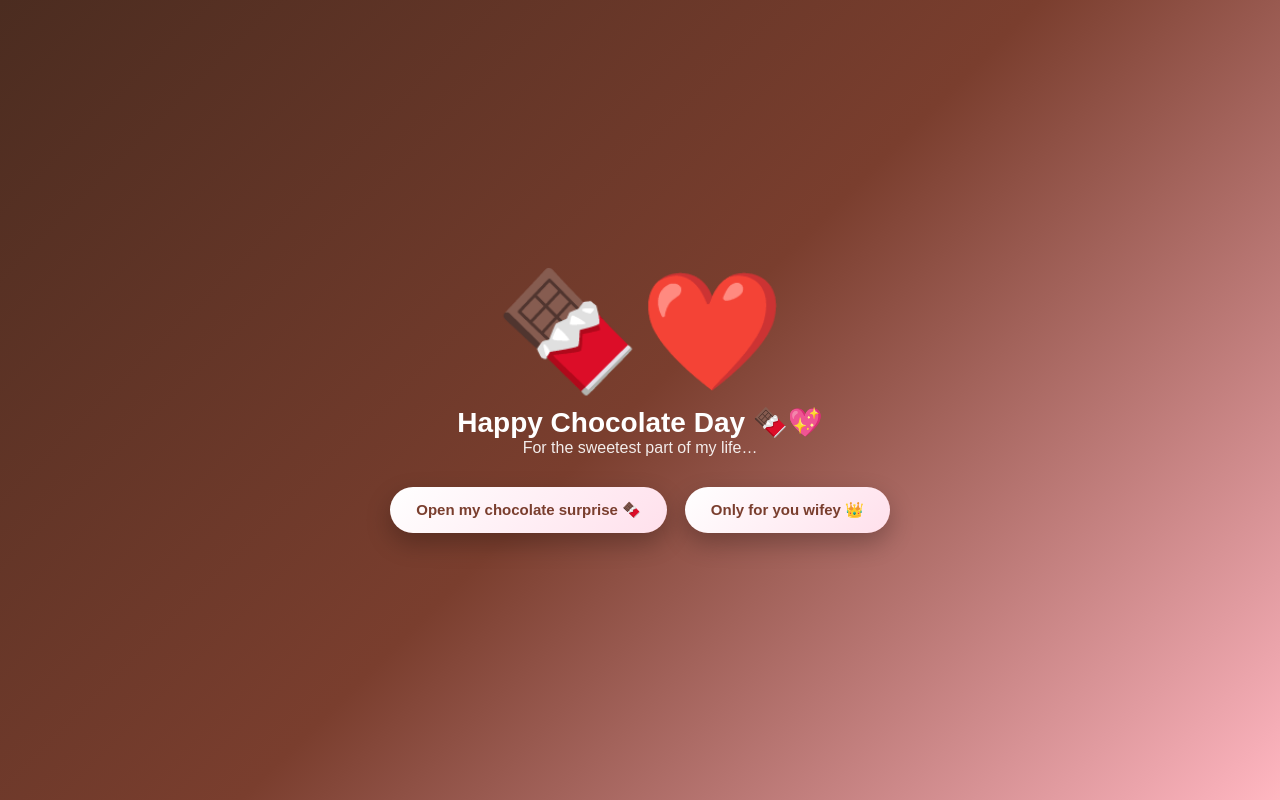
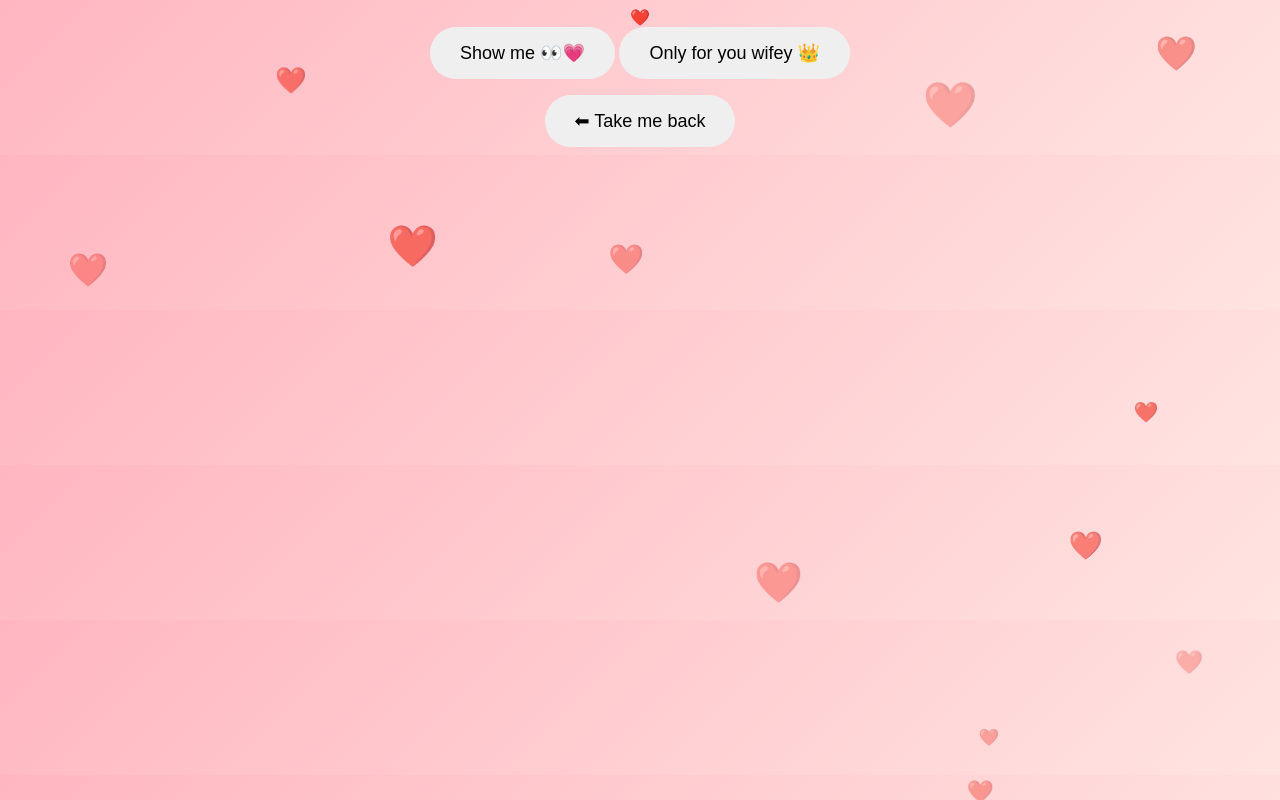
Before and after one commit to kavyansh2720/valentine-site, a Flask app: page /yes in a window 1280 px wide. Run offline with Flask 3, Linux system fonts and the light colour scheme.

Commit message:
Update yes.html

```diff
--- a/templates/yes.html
+++ b/templates/yes.html
@@ -1,219 +1,24 @@
 <!DOCTYPE html>
 <html lang="en">
 <head>
-<meta charset="UTF-8" />
-<meta name="viewport" content="width=device-width, initial-scale=1.0"/>
-<title>Happy Chocolate Day 🍫</title>
+    <meta charset="UTF-8">
+    <title>Chocolate Day 🍫</title>
+    <link rel="stylesheet" href="/static/style.css">
+</head>
+<body class="choco-bg">
 
-<style>
-*{
-  margin:0;
-  padding:0;
-  box-sizing:border-box;
-  font-family:'Poppins', sans-serif;
-}
+<div class="center-heart">❤️</div>
 
-body{
-  height:100vh;
-  background: linear-gradient(135deg, #4b2c20, #7a3e2e, #ffb6c1);
-  overflow:hidden;
-  display:flex;
-  align-items:center;
-  justify-content:center;
-  color:#fff;
-}
-
-/* CONTAINER */
-.container{
-  text-align:center;
-  position:relative;
-  padding:20px;
-}
-
-/* CHOCOLATE HEART */
-.choco-heart{
-  font-size:110px;
-  animation:pulse 2.5s infinite;
-}
-
-@keyframes pulse{
-  0%,100%{transform:scale(1);}
-  50%{transform:scale(1.1);}
-}
-
-/* TITLE */
-.title{
-  margin-top:10px;
-  font-size:28px;
-  font-weight:700;
-}
-
-.subtitle{
-  font-size:16px;
-  opacity:.9;
-  margin-bottom:30px;
-}
-
-/* BUTTONS */
-.buttons{
-  display:flex;
-  gap:18px;
-  justify-content:center;
-  flex-wrap:wrap;
-  transition:.6s ease;
-}
-
-button{
-  padding:14px 26px;
-  border:none;
-  border-radius:30px;
-  font-size:15px;
-  font-weight:600;
-  cursor:pointer;
-  background:linear-gradient(135deg,#fff,#ffe0ec);
-  color:#7a3e2e;
-  box-shadow:0 10px 25px rgba(0,0,0,.25);
-  transition:.3s;
-}
-
-button:hover{
-  transform:scale(1.12);
-}
-
-/* GLASS BOX */
-.choco-box{
-  display:none;
-  margin-top:30px;
-  padding:26px 30px;
-  border-radius:22px;
-  backdrop-filter:blur(16px);
-  background:rgba(255,255,255,0.35);
-  border:1px solid rgba(255,255,255,0.45);
-  color:#5a2c1d;
-  box-shadow:0 25px 45px rgba(0,0,0,.35);
-  font-size:20px;
-  font-weight:600;
-  min-height:90px;
-}
-
-/* BACK */
-.back{
-  display:none;
-  margin-top:16px;
-  font-size:14px;
-  cursor:pointer;
-  text-decoration:underline;
-}
-
-/* CHOCOLATE BURST */
-.choco{
-  position:absolute;
-  font-size:22px;
-  animation:burst 1.3s ease-out forwards;
-  pointer-events:none;
-}
-
-@keyframes burst{
-  to{
-    transform:translate(var(--x),var(--y)) rotate(360deg) scale(0);
-    opacity:0;
-  }
-}
-
-/* COCOA RAIN */
-.cocoa{
-  position:absolute;
-  top:-20px;
-  animation:fall 7s linear forwards;
-  opacity:.8;
-}
-
-@keyframes fall{
-  to{
-    transform:translateY(110vh) rotate(360deg);
-    opacity:0;
-  }
-}
-</style>
-</head>
-
-<body>
-
-<div class="container">
-
-  <div class="choco-heart">🍫❤️</div>
-  <div class="title">Happy Chocolate Day 🍫💖</div>
-  <div class="subtitle">For the sweetest part of my life…</div>
-
-  <div class="buttons" id="buttons">
-    <button onclick="openChocolate()">Open my chocolate surprise 🍫</button>
-    <button onclick="location.href='letter.html'">Only for you wifey 👑</button>
-  </div>
-
-  <div class="choco-box" id="box"></div>
-  <div class="back" id="back" onclick="goBack()">⬅️ Go back</div>
-
+<div id="choiceBox" class="choice-buttons">
+    <button onclick="showSurprise()">Show me 👀💗</button>
+    <button onclick="goLetter()">Only for you wifey 👑</button>
 </div>
 
-<script>
-const message =
-"Happy Chocolate Day baby 🍫\nYou make my life sweeter every single day 💕";
-let index = 0;
+<div id="messageBox" class="glass hidden">
+    <p id="typingText"></p>
+    <button class="back-btn" onclick="goBack()">⬅ Take me back</button>
+</div>
 
-function openChocolate(){
-  burstChocolate();
-  document.getElementById("buttons").style.opacity="0";
-  document.getElementById("buttons").style.transform="scale(0.8)";
-
-  setTimeout(()=>{
-    document.getElementById("buttons").style.display="none";
-    document.getElementById("box").style.display="block";
-    document.getElementById("back").style.display="block";
-    typeMessage();
-    cocoaRain();
-  },600);
-}
-
-function typeMessage(){
-  const box=document.getElementById("box");
-  if(index < message.length){
-    box.innerHTML += message[index]==="\n" ? "<br>" : message[index];
-    index++;
-    setTimeout(typeMessage,70);
-  }
-}
-
-function burstChocolate(){
-  for(let i=0;i<28;i++){
-    const c=document.createElement("div");
-    c.className="choco";
-    c.innerHTML="🍫";
-    c.style.left="50%";
-    c.style.top="50%";
-    c.style.setProperty("--x",`${Math.random()*320-160}px`);
-    c.style.setProperty("--y",`${Math.random()*320-160}px`);
-    document.body.appendChild(c);
-    setTimeout(()=>c.remove(),1300);
-  }
-}
-
-function cocoaRain(){
-  for(let i=0;i<30;i++){
-    const drop=document.createElement("div");
-    drop.className="cocoa";
-    drop.innerHTML="🍬";
-    drop.style.left=Math.random()*100+"vw";
-    drop.style.fontSize=(16+Math.random()*16)+"px";
-    drop.style.animationDelay=Math.random()*2+"s";
-    document.body.appendChild(drop);
-    setTimeout(()=>drop.remove(),7000);
-  }
-}
-
-function goBack(){
-  location.reload();
-}
-</script>
-
+<script src="/static/script.js"></script>
 </body>
 </html>
```
